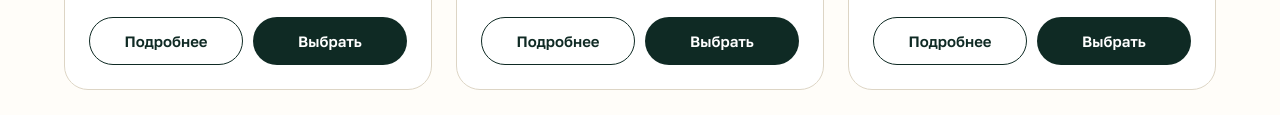
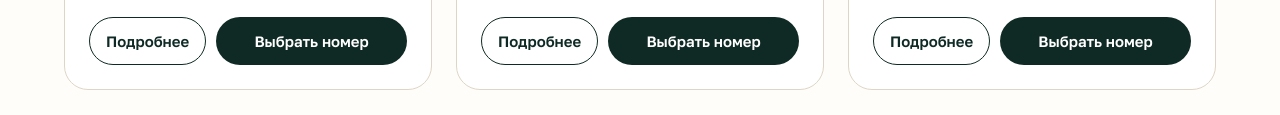
Before and after one commit to UralDeveloper/kamenniy-cvetok-ny2027, a plain HTML site: page index.html in a window 1280 px wide. Shown: the part 1897-2012 px from the top of the page. Drawn offline with nearby package versions, Linux system fonts and the light colour scheme.

Commit message:
v1: кнопка «Выбрать номер» по ТЗ, реквизиты и e-mail из карты предприятия в подвале
Co-Authored-By: Claude Opus 5.5 <noreply@anthropic.com>

```diff
--- a/css/styles.css
+++ b/css/styles.css
@@ -509,8 +509,8 @@ body.no-notes [data-note]{display:none!important}
 .room__count{position:absolute;left:14px;bottom:14px;padding:5px 11px;border-radius:999px;background:rgba(10,29,24,.72);color:#fff;font-size:13px;font-weight:600;-webkit-backdrop-filter:blur(6px);backdrop-filter:blur(6px)}
 .room__desc{margin-top:10px;font-size:15px;line-height:1.5;color:var(--ink-2)}
 .room__meta{flex-wrap:wrap;gap:6px 16px;align-items:flex-end}
-.room__acts{display:grid;grid-template-columns:1fr 1fr;gap:10px}
-.room__acts .btn{min-height:48px;padding:0 14px;font-size:15px}
+.room__acts{display:grid;grid-template-columns:auto 1fr;gap:10px}
+.room__acts .btn{min-height:48px;padding:0 16px;font-size:15px;white-space:nowrap}
 
 /* ---------- Окно номера ---------- */
 .modal--room{padding:24px}
@@ -610,3 +610,4 @@ body.no-notes [data-note]{display:none!important}
   .hero--banner .hero__actions{flex-direction:column}
 }
 @media (prefers-reduced-motion:reduce){.hero__poster img{animation:none}}
+.ftr__bottom .ftr__legal{flex-basis:100%;order:3;line-height:1.6}
--- a/index.html
+++ b/index.html
@@ -52,6 +52,7 @@
     <symbol id="i-menu" viewBox="0 0 24 24"><path d="M4 7h16M4 12h16M4 17h16" fill="none" stroke="currentColor" stroke-width="2" stroke-linecap="round"/></symbol>
     <symbol id="i-close" viewBox="0 0 24 24"><path d="M6 6l12 12M18 6L6 18" fill="none" stroke="currentColor" stroke-width="2" stroke-linecap="round"/></symbol>
     <symbol id="i-phone" viewBox="0 0 24 24"><path d="M6.6 3.5h2.6l1.4 4.2-2 1.3a12 12 0 0 0 6.4 6.4l1.3-2 4.2 1.4v2.6a2 2 0 0 1-2.2 2A17 17 0 0 1 4.6 5.7a2 2 0 0 1 2-2.2z" fill="none" stroke="currentColor" stroke-width="1.8" stroke-linejoin="round"/></symbol>
+    <symbol id="i-mail" viewBox="0 0 24 24"><g fill="none" stroke="currentColor" stroke-width="1.8"><rect x="3" y="5" width="18" height="14" rx="2.5"/><path d="m4 7 8 6 8-6"/></g></symbol>
     <symbol id="i-pin" viewBox="0 0 24 24"><g fill="none" stroke="currentColor" stroke-width="1.8"><path d="M12 21s-7-6.2-7-11.5a7 7 0 0 1 14 0C19 14.8 12 21 12 21z"/><circle cx="12" cy="9.5" r="2.5"/></g></symbol>
     <symbol id="i-menu-doc" viewBox="0 0 24 24"><g fill="none" stroke="currentColor" stroke-width="1.8" stroke-linecap="round" stroke-linejoin="round"><path d="M6 3h9l4 4v14H6z"/><path d="M14.5 3v4.5H19M9 12h7M9 15.5h7M9 19h4"/></g></symbol>
     <symbol id="i-snow" viewBox="0 0 24 24"><g fill="none" stroke="currentColor" stroke-width="1.6" stroke-linecap="round"><path d="M12 2.5v19M3.8 7.2l16.4 9.6M3.8 16.8l16.4-9.6M9.5 4l2.5 2.3L14.5 4M9.5 20l2.5-2.3 2.5 2.3M4 10.4l3.2.9-.8 3.3M20 13.6l-3.2-.9.8-3.3M4 13.6l3.2-.9-.8-3.3M20 10.4l-3.2.9.8 3.3"/></g></symbol>
@@ -150,7 +151,7 @@
           <p class="room__meta"><span><svg><use href="#i-users"/></svg>до&nbsp;2 гостей</span><span><svg><use href="#i-area"/></svg>18&nbsp;м²</span><span><svg><use href="#i-bed"/></svg>1&nbsp;комната</span></p>
           <div class="room__acts">
             <button class="btn btn--outline" type="button" data-room="standard" data-goal="ny_room_view">Подробнее</button>
-            <a class="btn btn--pine" data-book="room:standard" data-goal="ny_book_room" href="https://kamenniy-cvetok.ru/booking/">Выбрать</a>
+            <a class="btn btn--pine" data-book="room:standard" data-goal="ny_book_room" href="https://kamenniy-cvetok.ru/booking/">Выбрать номер</a>
           </div></div>
         </li>
         <li class="room">
@@ -163,7 +164,7 @@
           <p class="room__meta"><span><svg><use href="#i-users"/></svg>до&nbsp;3 гостей</span><span><svg><use href="#i-area"/></svg>22&nbsp;м²</span><span><svg><use href="#i-bed"/></svg>1&nbsp;комната</span></p>
           <div class="room__acts">
             <button class="btn btn--outline" type="button" data-room="standard-family" data-goal="ny_room_view">Подробнее</button>
-            <a class="btn btn--pine" data-book="room:standard-family" data-goal="ny_book_room" href="https://kamenniy-cvetok.ru/booking/">Выбрать</a>
+            <a class="btn btn--pine" data-book="room:standard-family" data-goal="ny_book_room" href="https://kamenniy-cvetok.ru/booking/">Выбрать номер</a>
           </div></div>
         </li>
         <li class="room">
@@ -176,7 +177,7 @@
           <p class="room__meta"><span><svg><use href="#i-users"/></svg>до&nbsp;4 гостей</span><span><svg><use href="#i-area"/></svg>29&nbsp;м²</span><span><svg><use href="#i-bed"/></svg>1&nbsp;комната</span></p>
           <div class="room__acts">
             <button class="btn btn--outline" type="button" data-room="studio" data-goal="ny_room_view">Подробнее</button>
-            <a class="btn btn--pine" data-book="room:studio" data-goal="ny_book_room" href="https://kamenniy-cvetok.ru/booking/">Выбрать</a>
+            <a class="btn btn--pine" data-book="room:studio" data-goal="ny_book_room" href="https://kamenniy-cvetok.ru/booking/">Выбрать номер</a>
           </div></div>
         </li>
         <li class="room">
@@ -189,7 +190,7 @@
           <p class="room__meta"><span><svg><use href="#i-users"/></svg>до&nbsp;4 гостей</span><span><svg><use href="#i-area"/></svg>36&nbsp;м²</span><span><svg><use href="#i-bed"/></svg>2&nbsp;комнаты</span></p>
           <div class="room__acts">
             <button class="btn btn--outline" type="button" data-room="lux" data-goal="ny_room_view">Подробнее</button>
-            <a class="btn btn--pine" data-book="room:lux" data-goal="ny_book_room" href="https://kamenniy-cvetok.ru/booking/">Выбрать</a>
+            <a class="btn btn--pine" data-book="room:lux" data-goal="ny_book_room" href="https://kamenniy-cvetok.ru/booking/">Выбрать номер</a>
           </div></div>
         </li>
         <li class="room">
@@ -202,7 +203,7 @@
           <p class="room__meta"><span><svg><use href="#i-users"/></svg>до&nbsp;6 гостей</span><span><svg><use href="#i-area"/></svg>38&nbsp;м²</span><span><svg><use href="#i-bed"/></svg>2&nbsp;комнаты</span></p>
           <div class="room__acts">
             <button class="btn btn--outline" type="button" data-room="family-lux" data-goal="ny_room_view">Подробнее</button>
-            <a class="btn btn--pine" data-book="room:family-lux" data-goal="ny_book_room" href="https://kamenniy-cvetok.ru/booking/">Выбрать</a>
+            <a class="btn btn--pine" data-book="room:family-lux" data-goal="ny_book_room" href="https://kamenniy-cvetok.ru/booking/">Выбрать номер</a>
           </div></div>
         </li>
         <li class="room">
@@ -215,7 +216,7 @@
           <p class="room__meta"><span><svg><use href="#i-users"/></svg>до&nbsp;6 гостей</span><span><svg><use href="#i-area"/></svg>64&nbsp;м²</span><span><svg><use href="#i-bed"/></svg>3&nbsp;комнаты</span></p>
           <div class="room__acts">
             <button class="btn btn--outline" type="button" data-room="apartment-2br" data-goal="ny_room_view">Подробнее</button>
-            <a class="btn btn--pine" data-book="room:apartment-2br" data-goal="ny_book_room" href="https://kamenniy-cvetok.ru/booking/">Выбрать</a>
+            <a class="btn btn--pine" data-book="room:apartment-2br" data-goal="ny_book_room" href="https://kamenniy-cvetok.ru/booking/">Выбрать номер</a>
           </div></div>
         </li>
         <li class="room">
@@ -228,7 +229,7 @@
           <p class="room__meta"><span><svg><use href="#i-users"/></svg>до&nbsp;9 гостей</span><span><svg><use href="#i-area"/></svg>64&nbsp;м²</span><span><svg><use href="#i-bed"/></svg>4&nbsp;комнаты</span></p>
           <div class="room__acts">
             <button class="btn btn--outline" type="button" data-room="apartment-3br" data-goal="ny_room_view">Подробнее</button>
-            <a class="btn btn--pine" data-book="room:apartment-3br" data-goal="ny_book_room" href="https://kamenniy-cvetok.ru/booking/">Выбрать</a>
+            <a class="btn btn--pine" data-book="room:apartment-3br" data-goal="ny_book_room" href="https://kamenniy-cvetok.ru/booking/">Выбрать номер</a>
           </div></div>
         </li>
       </ul>
@@ -568,6 +569,7 @@
     <div class="ftr__col">
       <p><svg><use href="#i-pin"/></svg><span>Челябинская область, г.&nbsp;Трёхгорный, ул.&nbsp;Горная, 10</span></p>
       <p><svg><use href="#i-phone"/></svg><span><a href="tel:+73519151520">+7 (351) 915-15-20</a>, <a href="tel:+79049709999">+7 (904) 970-99-99</a></span></p>
+      <p><svg><use href="#i-mail"/></svg><span><a href="mailto:9151520kkc@gmail.com">9151520kkc@gmail.com</a></span></p>
     </div>
     <nav class="ftr__col ftr__links" aria-label="Ссылки сайта">
       <a href="https://kamenniy-cvetok.ru/rooms/">Номера</a>
@@ -578,6 +580,7 @@
   </div>
   <div class="wrap ftr__bottom">
     <p>© 2026 Отель «Каменный цветок» · Завьялиха</p>
+    <p class="ftr__legal">ООО «Курорт Каменный цветок» · ИНН&nbsp;7453363975 · КПП&nbsp;745301001 · ОГРН&nbsp;1257400007523<br>Юридический адрес: 456382, Челябинская область, г.&nbsp;Трёхгорный, ул.&nbsp;Горная, д.&nbsp;10</p>
     <p class="ftr__credits">Часть фото — временные заглушки (Wikimedia Commons, лицензии CC), см. <a href="credits.html">список источников</a>.</p>
   </div>
 </footer>
```
